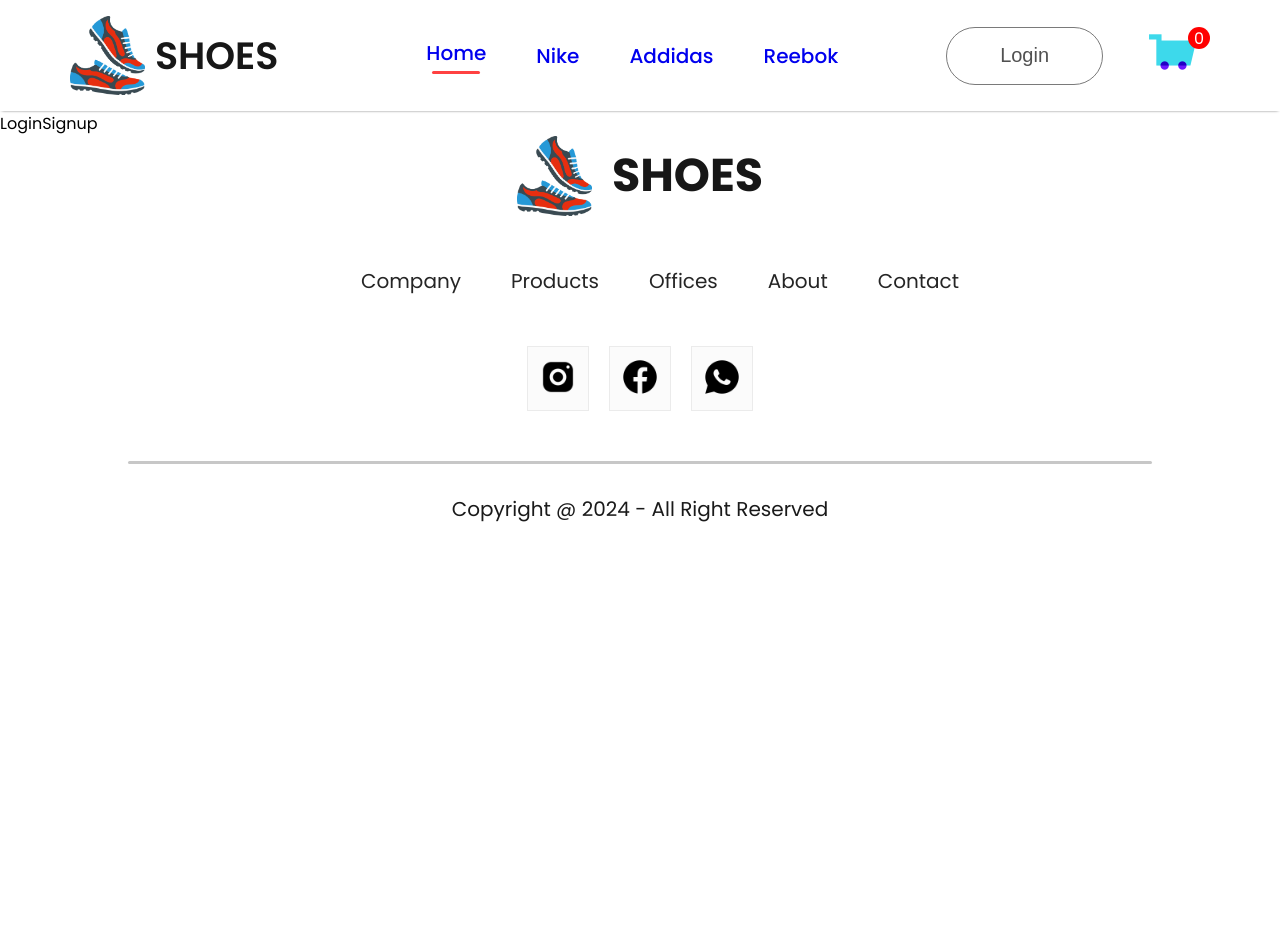
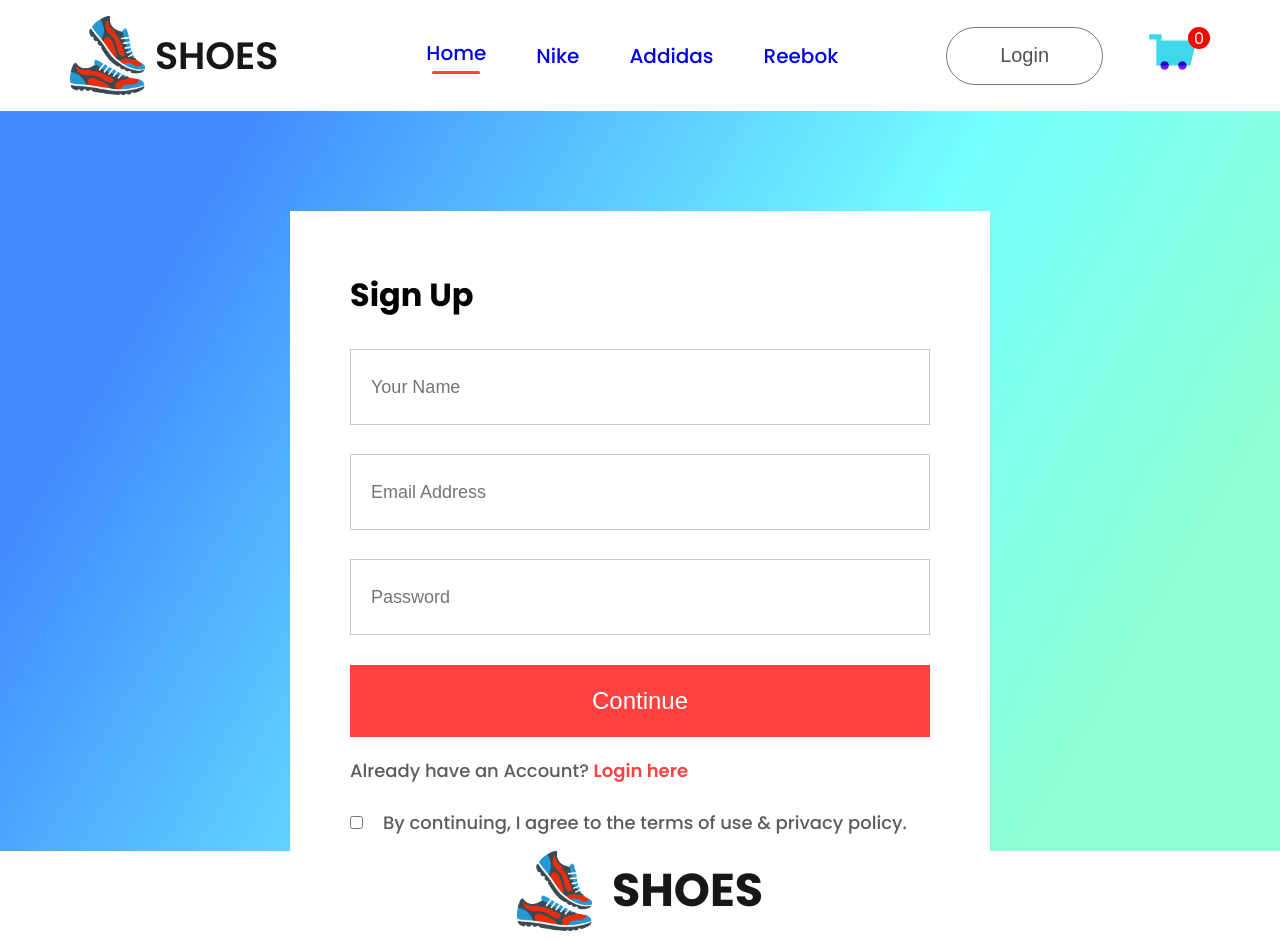
Before and after one commit to AnushanDharmarathna/Shoes, a React (Create React App) app in the folder frontend/: page /login in a window 1280 px wide. Shown: the top 952 px of the page. Before the commit the page ends 800 px from the top, so only its background shows below. Built offline with nearby package versions, Linux system fonts and the light colour scheme.

Commit message:
create LoginSignup page

```diff
--- /dev/null
+++ b/frontend/src/Pages/CSS/LoginSignup.css
@@ -0,0 +1,61 @@
+.loginsignup{
+    width: 100%;
+    height: 80vh;
+    background: linear-gradient(-60deg, #8FFFD4 15%, #73FFFF 42%, #428BFF 85%);
+    padding-top: 100px;
+}
+.loginsignup-container{
+    width: 580px;
+    height: 600px;
+    background: white;
+    margin: auto;
+    padding: 40px 60px;
+}
+.loginsignup-container h1{
+    margin: 20px 0px;
+}
+.loginsignup-fields{
+    display: flex;
+    flex-direction: column;
+    gap: 29px;
+    margin-top: 30px;
+}
+.loginsignup-fields input{
+    height: 72px;
+    width: 556px;
+    padding-left: 20px;
+    border: 1px solid #c9c9c9;
+    outline: none;
+    color: #5c5c5c;
+    font-size: 18px;
+}
+.loginsignup-container button{
+    width: 100%;
+    height: 72px;
+    color: white;
+    background: #ff4141;
+    margin-top: 30px;
+    border: none;
+    font-size: 24px;
+    font-weight: 500;
+    cursor: pointer;
+}
+.loginsignup-login{
+    margin-top: 20px;
+    color: #5c5c5c;
+    font-size: 18px;
+    font-weight: 500;
+}
+.loginsignup-login span{
+    color: #ff4141;
+    font-weight: 600;
+}
+.loginsignup-agree{
+    display: flex;
+    align-items: center;
+    margin-top: 25px;
+    gap: 20px;
+    color: #5c5c5c;
+    font-size: 18px;
+    font-weight: 500;
+}
--- a/frontend/src/Pages/LoginSignup.jsx
+++ b/frontend/src/Pages/LoginSignup.jsx
@@ -1,8 +1,24 @@
 import React from 'react'
+import './CSS/LoginSignup.css'
 
 const LoginSignup = () => {
   return (
-    <div>LoginSignup</div>
+    <div className='loginsignup'>
+      <div className="loginsignup-container">
+        <h1>Sign Up</h1>
+        <div className="loginsignup-fields">
+          <input type='text' placeholder='Your Name' />
+          <input type='email' placeholder='Email Address' />
+          <input type='password' placeholder='Password' />
+        </div>
+        <button>Continue</button>
+        <p className="loginsignup-login">Already have an Account? <span>Login here</span></p>
+        <div className="loginsignup-agree">
+          <input type='checkbox' name='' id='' />
+          <p>By continuing, I agree to the terms of use & privacy policy.</p>
+        </div>
+      </div>
+    </div>
   )
 }
 
```
